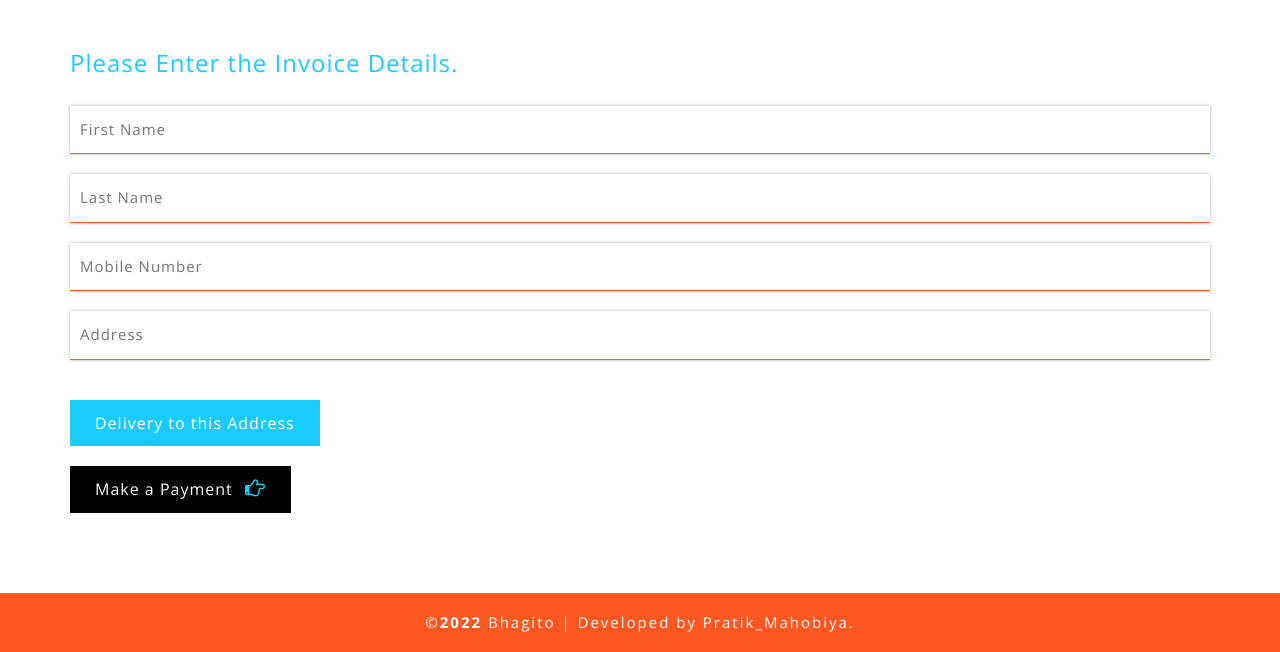
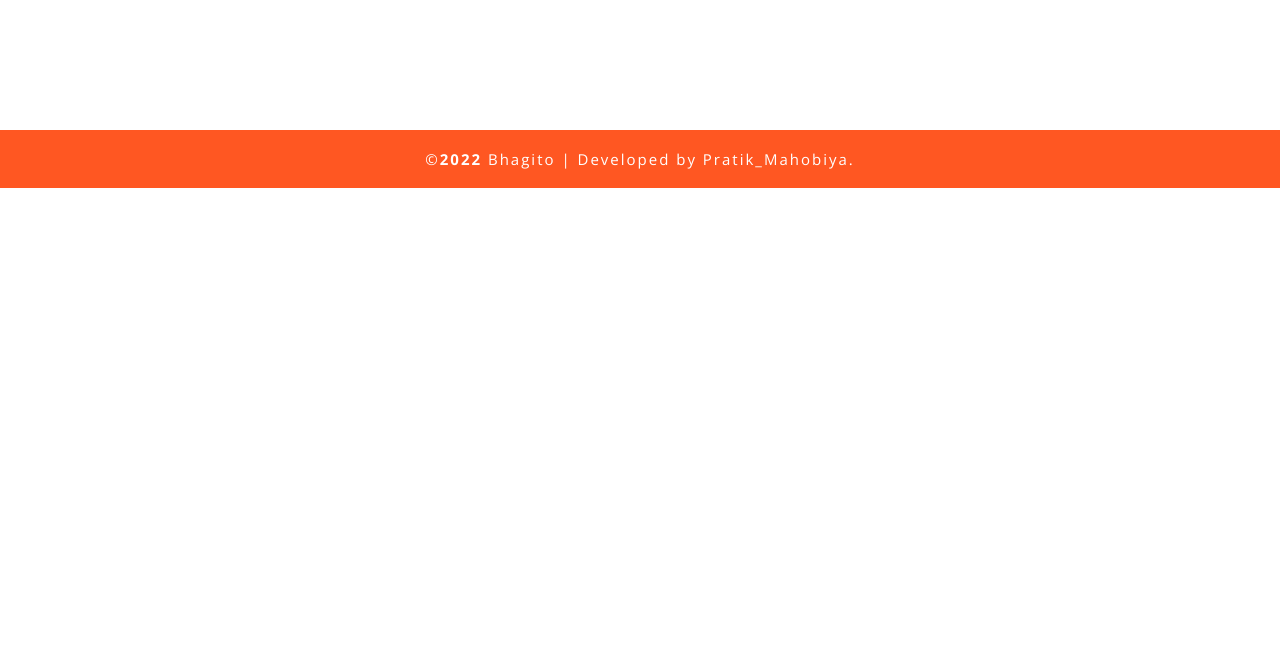
Before and after one commit to PratikMahobiya/ecom_app, a Django app: page /order/ in a window 1280 px wide. Shown: the part 600-1252 px from the top of the page. After the commit the page ends 788 px from the top, so only its background shows below. Run offline with Django 3.2, Linux system fonts and the light colour scheme; some libraries are stand-ins or nearby versions.

Commit message:
UPDATE:- UI BUG FIX

```diff
--- a/webapp/templates/order.html
+++ b/webapp/templates/order.html
@@ -279,48 +279,7 @@ Smartphone Compatible web template, free webdesigns for Nokia, Samsung, LG, Sony
 				</div>
 			</div>
 			<div class="checkout-left">
-				<div class="address_form_agile">
-					<h4>Please Enter the Invoice Details.</h4>
-					<form action="#" method="post" class="creditly-card-form agileinfo_form" id="checkout_form">
-						<div class="creditly-wrapper wthree, w3_agileits_wrapper">
-							<div class="information-wrapper">
-								<div class="first-row">
-									<div class="controls">
-										<input class="billing-address-name" type="text" name="first_name" placeholder="First Name" required="">
-										<input class="billing-address-name" type="text" name="last_name" placeholder="Last Name" required="">
-									</div>
-									<div class="w3_agileits_card_number_grids">
-										<div class="w3_agileits_card_number_grid_left">
-											<div class="controls">
-												<input type="text" placeholder="Mobile Number" name="mobile" required="">
-											</div>
-										</div>
-										<div class="w3_agileits_card_number_grid_right">
-											<div class="controls">
-												<input type="text" placeholder="Address" name="address" required="">
-											</div>
-										</div>
-										<div class="w3_agileits_card_number_grid_right">
-											<div class="controls">
-												<input type="hidden" placeholder="Amount" name="amount" id="amount_inp">
-												<input type="hidden" placeholder="No Of Items" name="no_of_items" id="no_of_item" value="0">
-												<input type="hidden" placeholder="Product List" name="product_list" id="product_list">
-											</div>
-										</div>
-										<div class="clear"> </div>
-									</div>
-								</div>
-								<button class="submit check_out" id="place_order_id">Delivery to this Address</button>
-							</div>
-						</div>
-					</form>
-					<div class="checkout-right-basket">
-						<a href="#">Make a Payment
-							<span class="fa fa-hand-o-right" aria-hidden="true"></span>
-						</a>
-					</div>
-				</div>
-				<div class="clearfix"> </div>
+			<div class="clearfix"> </div>
 			</div>
 		</div>
 	</div>
```
Also changed, not shown: db.sqlite3.
